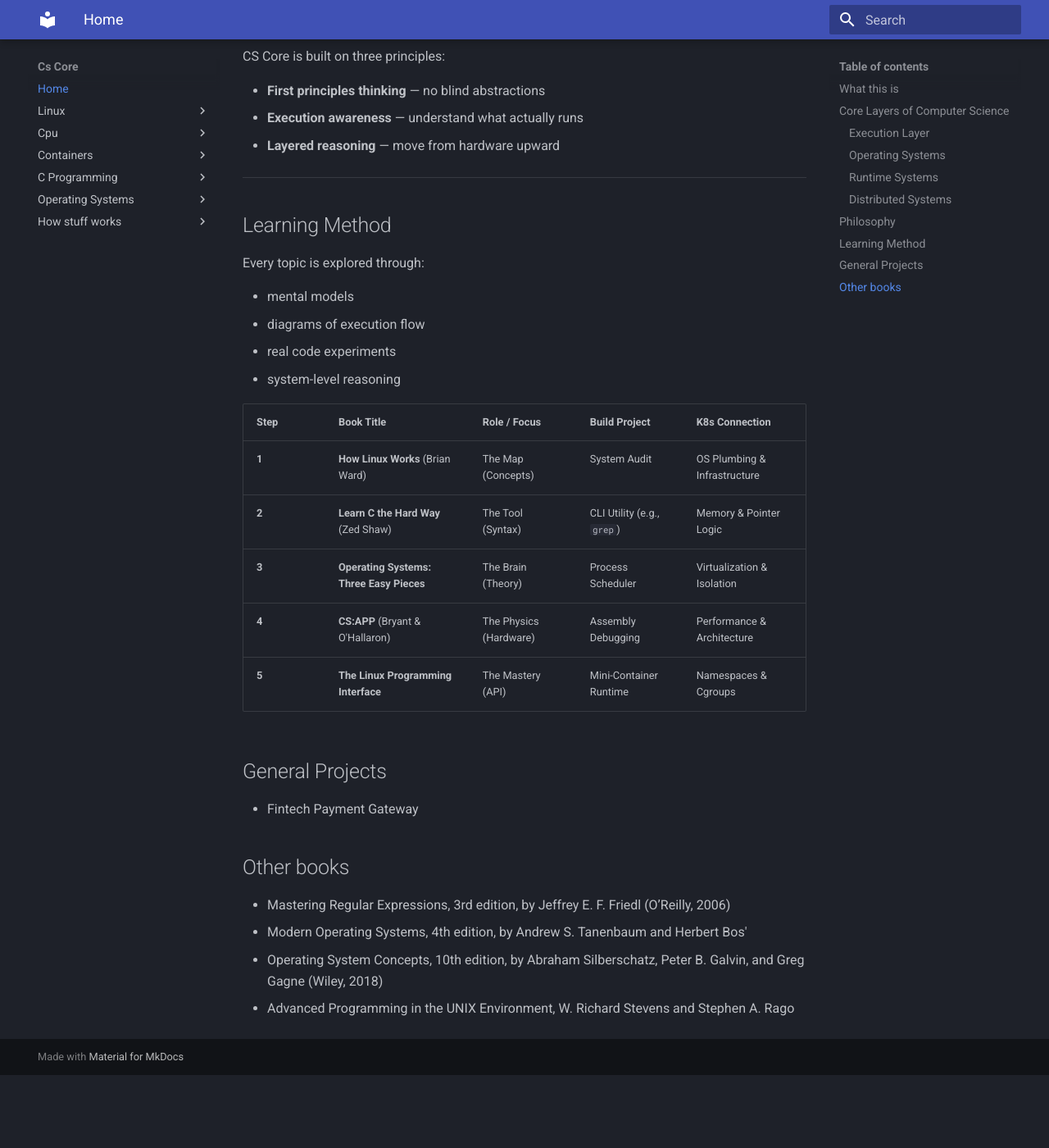
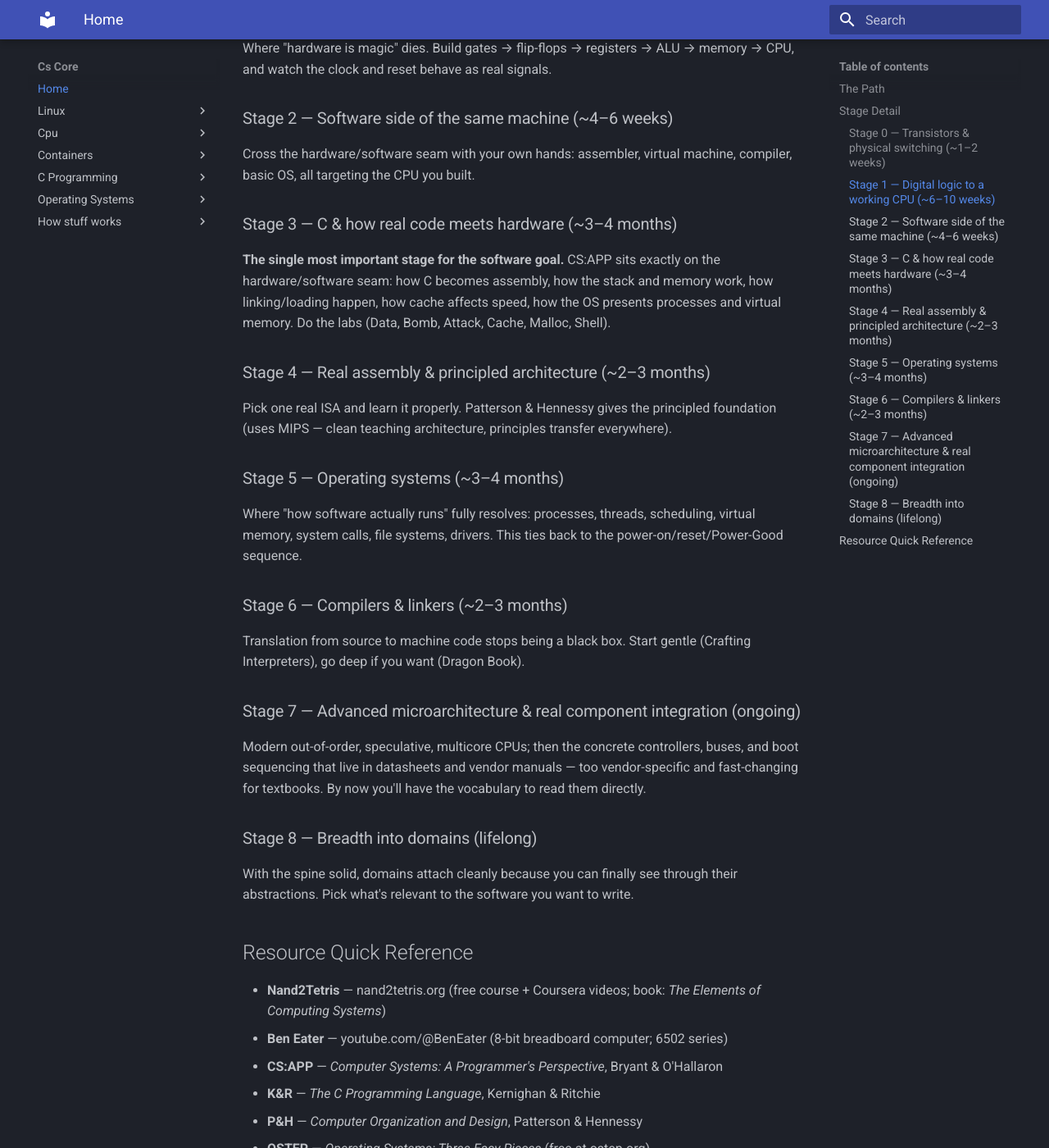
Before and after one commit to phil-ngugi/cs-core.site, an MkDocs documentation site: the page built from docs/index.md, in a window 1280 px wide and 1400 px high, scrolled down 1941 px. Shown: the whole window at 82% size. Built offline with MkDocs 1.6.1 and Material for MkDocs 9.7.7, drawn with Linux system fonts in a browser that asks for light colours; before the commit the page ends 3252 px from its top, so only the background shows below that; some of the changed text lies outside the part shown.

Commit message:
update index

```diff
--- a/docs/index.md
+++ b/docs/index.md
@@ -1,102 +1,66 @@
-# CS Core
+# Roadmap: Understand Computers & Software
 
-> A deep exploration of computer science from first principles — from execution to systems to distributed computing.
+**Goal:** Write and understand any type of software without relying on abstractions, and explain in depth how each computer component works.
+
+**How to use this:** The reading is scaffolding — the *projects are the actual learning*. Skipping labs to read faster feels like progress but isn't. Time estimates assume serious part-time study (~10–15 hrs/week); they're for sequencing and expectation-setting, not deadlines.
 
 ---
 
-##  What this is
+## The Path
 
-CS Core is a structured notebook for understanding how computation actually works.
-
-It focuses on:
-
-- how programs execute on hardware
-- how operating systems manage resources
-- how abstractions are built and broken
-- how distributed systems coordinate state
+| Stage | Focus | Primary resource(s) | Project that proves mastery | Rough time |
+|-------|-------|---------------------|------------------------------|------------|
+| 0 | Transistors & physical switching | Ben Eater logic videos; Intel "Transistor Explained"; TechSpot series | Build an AND/NAND gate from individual transistors (breadboard or simulator) and explain why it switches | 1–2 weeks |
+| 1 | Digital logic → working CPU | Nand2Tetris projects 1–5; Ben Eater 8-bit computer | Your CPU runs a program; explain every wire during one fetch-decode-execute, including clock edge and reset line | 6–10 weeks |
+| 2 | Software side of that machine | Nand2Tetris projects 6–12 (assembler, VM, compiler, OS) | Working assembler + small compiler targeting your own CPU; trace high-level code down to gates | 4–6 weeks |
+| 3 | C & how real code meets hardware | K&R; CS:APP (do all labs) | Predict a C function's assembly, stack frame, and cache behavior; write your own memory allocator (Malloc Lab) | 3–4 months |
+| 4 | Real assembly & architecture | x86-64 / ARM64 / RISC-V; Patterson & Hennessy "Computer Organization and Design" | Write non-trivial assembly by hand; explain pipelining, hazards, memory hierarchy without notes | 2–3 months |
+| 5 | Operating systems | OSTEP (free); OSDev wiki (optional) | Write a shell + thread library/scheduler; ideally boot a minimal kernel handling one interrupt; explain power-on to running program | 3–4 months |
+| 6 | Compilers & linkers | "Crafting Interpreters" (free); Dragon Book (depth) | Write an interpreter and a compiler emitting real assembly/bytecode; understand linking and loading | 2–3 months |
+| 7 | Advanced microarchitecture & real components | Hennessy & Patterson "Quantitative Approach"; Intel SDM / ARM ARM; DDR/PCIe/NVMe datasheets; OSDev | Read a memory/storage controller datasheet and explain its operation; explain speculative execution and Spectre-class bugs | Ongoing |
+| 8 | Breadth into domains | Domain-specific (networking, databases, graphics, concurrency) | Build one real artifact per domain (e.g., TCP stack, storage engine) | Lifelong |
 
 ---
 
-## Core Layers of Computer Science
+## Stage Detail
 
-### Execution Layer
-How code becomes execution on a machine:
+### Stage 0 — Transistors & physical switching (~1–2 weeks)
+Understand a MOSFET as a voltage-controlled switch and how two of them make a gate. **Do not** go deeper into semiconductor physics — it doesn't serve this goal. Know what a transistor does, then move up.
 
-- CPU instruction cycles
-- processes and threads
-- memory layout (stack, heap, registers)
-- system calls
-- context switching
+### Stage 1 — Digital logic to a working CPU (~6–10 weeks)
+Where "hardware is magic" dies. Build gates → flip-flops → registers → ALU → memory → CPU, and watch the clock and reset behave as real signals.
 
----
+### Stage 2 — Software side of the same machine (~4–6 weeks)
+Cross the hardware/software seam with your own hands: assembler, virtual machine, compiler, basic OS, all targeting the CPU you built.
 
-### Operating Systems
-How machines manage computation:
+### Stage 3 — C & how real code meets hardware (~3–4 months)
+**The single most important stage for the software goal.** CS:APP sits exactly on the hardware/software seam: how C becomes assembly, how the stack and memory work, how linking/loading happen, how cache affects speed, how the OS presents processes and virtual memory. Do the labs (Data, Bomb, Attack, Cache, Malloc, Shell).
 
-- scheduling
-- virtual memory
-- isolation and protection
-- filesystems
-- resource management
+### Stage 4 — Real assembly & principled architecture (~2–3 months)
+Pick one real ISA and learn it properly. Patterson & Hennessy gives the principled foundation (uses MIPS — clean teaching architecture, principles transfer everywhere).
 
----
+### Stage 5 — Operating systems (~3–4 months)
+Where "how software actually runs" fully resolves: processes, threads, scheduling, virtual memory, system calls, file systems, drivers. This ties back to the power-on/reset/Power-Good sequence.
 
-### Runtime Systems
-How languages actually run:
+### Stage 6 — Compilers & linkers (~2–3 months)
+Translation from source to machine code stops being a black box. Start gentle (Crafting Interpreters), go deep if you want (Dragon Book).
 
-- compilers vs interpreters
-- virtual machines
-- garbage collection
-- JIT compilation
-- language execution models
+### Stage 7 — Advanced microarchitecture & real component integration (ongoing)
+Modern out-of-order, speculative, multicore CPUs; then the concrete controllers, buses, and boot sequencing that live in datasheets and vendor manuals — too vendor-specific and fast-changing for textbooks. By now you'll have the vocabulary to read them directly.
 
----
+### Stage 8 — Breadth into domains (lifelong)
+With the spine solid, domains attach cleanly because you can finally see through their abstractions. Pick what's relevant to the software you want to write.
 
-### Distributed Systems
-How computation scales beyond one machine:
+## Resource Quick Reference
 
-- consensus and coordination
-- replication and fault tolerance
-- distributed state
-- networking fundamentals
-- consistency models
-
----
-
-## Philosophy
-
-> “Every abstraction should be explainable by the layer below it.”
-
-CS Core is built on three principles:
-
-- **First principles thinking** — no blind abstractions
-- **Execution awareness** — understand what actually runs
-- **Layered reasoning** — move from hardware upward
-
----
-
-## Learning Method
-
-Every topic is explored through:
-
-- mental models
-- diagrams of execution flow
-- real code experiments
-- system-level reasoning
-
-| Step | Book Title | Role / Focus | Build Project | K8s Connection |
-| :--- | :--- | :--- | :--- | :--- |
-| **1** | **How Linux Works** (Brian Ward) | The Map (Concepts) | System Audit | OS Plumbing & Infrastructure |
-| **2** | **Learn C the Hard Way** (Zed Shaw) | The Tool (Syntax) | CLI Utility (e.g., `grep`) | Memory & Pointer Logic |
-| **3** | **Operating Systems: Three Easy Pieces** | The Brain (Theory) | Process Scheduler | Virtualization & Isolation |
-| **4** | **CS:APP** (Bryant & O'Hallaron) | The Physics (Hardware) | Assembly Debugging | Performance & Architecture |
-| **5** | **The Linux Programming Interface** | The Mastery (API) | Mini-Container Runtime | Namespaces & Cgroups |
-
-## General Projects
-* Fintech Payment Gateway
-
-## Other books
-* Mastering Regular Expressions, 3rd edition, by Jeffrey E. F. Friedl (O’Reilly, 2006)
-* Modern Operating Systems, 4th edition, by Andrew S. Tanenbaum and Herbert Bos'
-* Operating System Concepts, 10th edition, by Abraham Silberschatz, Peter B. Galvin, and Greg Gagne (Wiley, 2018)
-* Advanced Programming in the UNIX Environment, W. Richard Stevens and Stephen A. Rago
+- **Nand2Tetris** — nand2tetris.org (free course + Coursera videos; book: *The Elements of Computing Systems*)
+- **Ben Eater** — youtube.com/@BenEater (8-bit breadboard computer; 6502 series)
+- **CS:APP** — *Computer Systems: A Programmer's Perspective*, Bryant & O'Hallaron
+- **K&R** — *The C Programming Language*, Kernighan & Ritchie
+- **P&H** — *Computer Organization and Design*, Patterson & Hennessy
+- **OSTEP** — *Operating Systems: Three Easy Pieces* (free at ostep.org)
+- **OSDev** — wiki.osdev.org
+- **Crafting Interpreters** — craftinginterpreters.com (free)
+- **Dragon Book** — *Compilers: Principles, Techniques, and Tools*
+- **Quantitative Approach** — *Computer Architecture: A Quantitative Approach*, Hennessy & Patterson
+- **Vendor manuals** — Intel SDM, ARM Architecture Reference Manual; DDR/PCIe/NVMe datasheets
```
